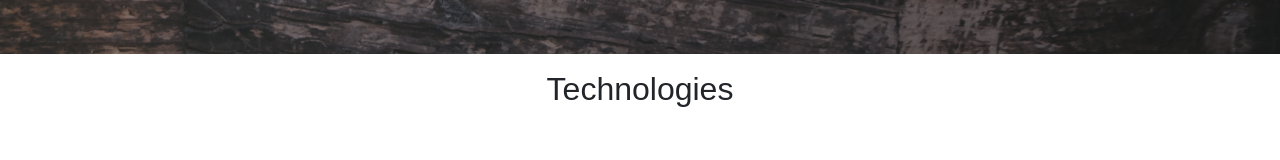
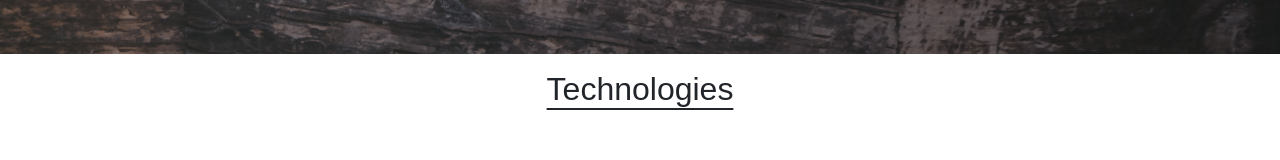
Before and after one commit to PeteChicchetti/professional-react-portfolio, a React (Create React App) app: page / in a window 1280 px wide. Shown: the part 505-665 px from the top of the page. Built offline with nearby package versions, Linux system fonts and the light colour scheme.

Commit message:
added underlines to tech titles

```diff
--- a/src/components/About/index.jsx
+++ b/src/components/About/index.jsx
@@ -20,7 +20,7 @@ const About = () => {
             </Row>
         </div>
         <div id='tech' className='container-fluid'>
-            <h2>Technologies</h2>
+            <h2 className="techTitles">Technologies</h2>
              <Row className='container-fluid' id='techRow1' style={{ margin: '0px'}}>
                 <Col lg='2' md='4' sm='6' style={{ textAlign: 'center'}}>
                     <Col className='icon'>
@@ -80,7 +80,7 @@ const About = () => {
                     </Col>
                 </Col>
             </Row>
-            <h2>Tools</h2>
+            <h2 className="techTitles">Tools</h2>
             <Row m='12' className='container-fluid' id='techRow2' style={{ margin: '0px'}}>
              <Col md='3' sm='5'>
                     <Col className='icon'>
--- a/src/style.css
+++ b/src/style.css
@@ -132,6 +132,13 @@
 /*-- Tech --*/
 #tech {
     padding: 1rem;
+}
+
+.techTitles {
+    text-decoration: underline;
+    text-decoration-thickness: 0.1rem;
+    text-underline-offset: 8px;
+
 }
 
 #techRow1  {
```
